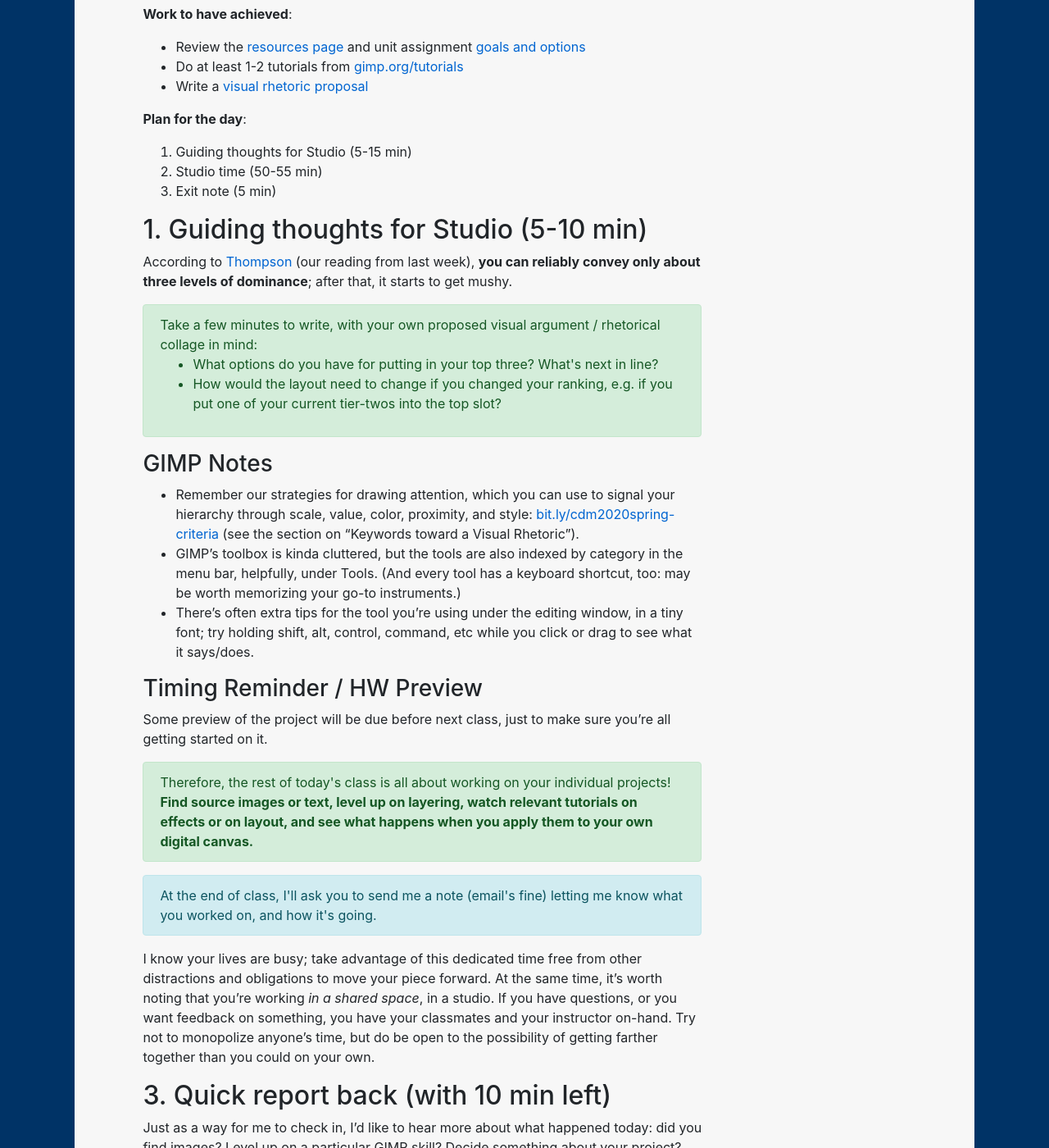
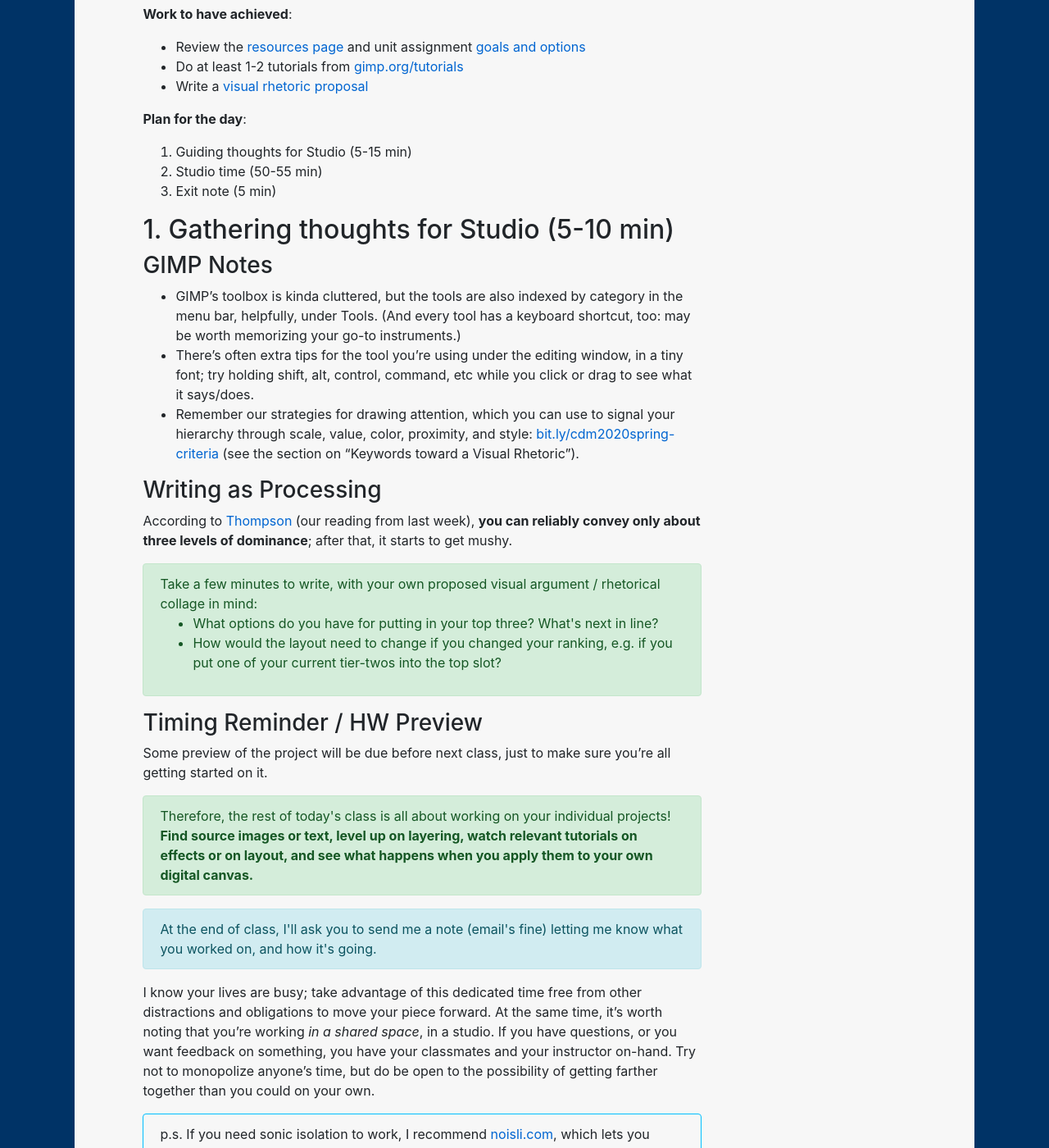
Before and after one commit to benmiller314/cdm2020spring, a Jekyll site: the page built from plans/lesson-11.md, in a window 1280 px wide and 1400 px high, scrolled down 211 px. Shown: the whole window at 82% size. Built offline with Jekyll 4.4.1, drawn with Linux system fonts in a browser that asks for light colours; our own code applies the rules of GitHub Pages for plain Markdown files; some of the changed text lies outside the part shown.

Commit message:
reorder to reflect actual presentation
and add a link to noisli

```diff
--- a/plans/lesson-11.md
+++ b/plans/lesson-11.md
@@ -16,7 +16,14 @@ layout: bottomnav
 3. Exit note (5 min)
 
 
-## 1. Guiding thoughts for Studio (5-10 min)
+## 1. Gathering thoughts for Studio (5-10 min)
+
+### GIMP Notes
+* GIMP's toolbox is kinda cluttered, but the tools are also indexed by category in the menu bar, helpfully, under Tools. (And every tool has a keyboard shortcut, too: may be worth memorizing your go-to instruments.)
+* There's often extra tips for the tool you're using under the editing window, in a tiny font; try holding shift, alt, control, command, etc while you click or drag to see what it says/does.
+* Remember our strategies for drawing attention, which you can use to signal your hierarchy through scale, value, color, proximity, and style: [bit.ly/cdm2020spring-criteria](http://bit.ly/cdm2020spring-criteria#heading=h.fhi9jgmnxpx8) (see the section on "Keywords toward a Visual Rhetoric").
+
+### Writing as Processing
 According to [Thompson](https://www.thetypetree.com/blog/graphic-design-101-dominancehierarchy) (our reading from last week), **you can reliably convey only about three levels of dominance**; after that, it starts to get mushy.
 
 <div class="alert alert-success">
@@ -26,11 +33,6 @@ Take a few minutes to write, with your own proposed visual argument / rhetorical
 <li>How would the layout need to change if you changed your ranking, e.g. if you put one of your current tier-twos into the top slot?</li>
 </ul>
 </div>
-
-### GIMP Notes
-* Remember our strategies for drawing attention, which you can use to signal your hierarchy through scale, value, color, proximity, and style: [bit.ly/cdm2020spring-criteria](http://bit.ly/cdm2020spring-criteria#heading=h.fhi9jgmnxpx8) (see the section on "Keywords toward a Visual Rhetoric").
-* GIMP's toolbox is kinda cluttered, but the tools are also indexed by category in the menu bar, helpfully, under Tools. (And every tool has a keyboard shortcut, too: may be worth memorizing your go-to instruments.)
-* There's often extra tips for the tool you're using under the editing window, in a tiny font; try holding shift, alt, control, command, etc while you click or drag to see what it says/does.
 
 ### Timing Reminder / HW Preview
 Some preview of the project will be due before next class, just to make sure you're all getting started on it.
@@ -43,6 +45,10 @@ At the end of class, I'll ask you to send me a note (email's fine) letting me kn
 </div>
 
 I know your lives are busy; take advantage of this dedicated time free from other distractions and obligations to move your piece forward. At the same time, it's worth noting that you're working _in a shared space_, in a studio. If you have questions, or you want feedback on something, you have your classmates and your instructor on-hand. Try not to monopolize anyone's time, but do be open to the possibility of getting farther together than you could on your own.
+
+<div class="alert alert-white">
+p.s. If you need sonic isolation to work, I recommend <a href="http://noisli.com">noisli.com</a>, which lets you modularly adjust about a dozen different kinds of background sounds, from cafes to trains to white and pink noise.
+</div>
 
 ## 3. Quick report back (with 10 min left)
 
```
